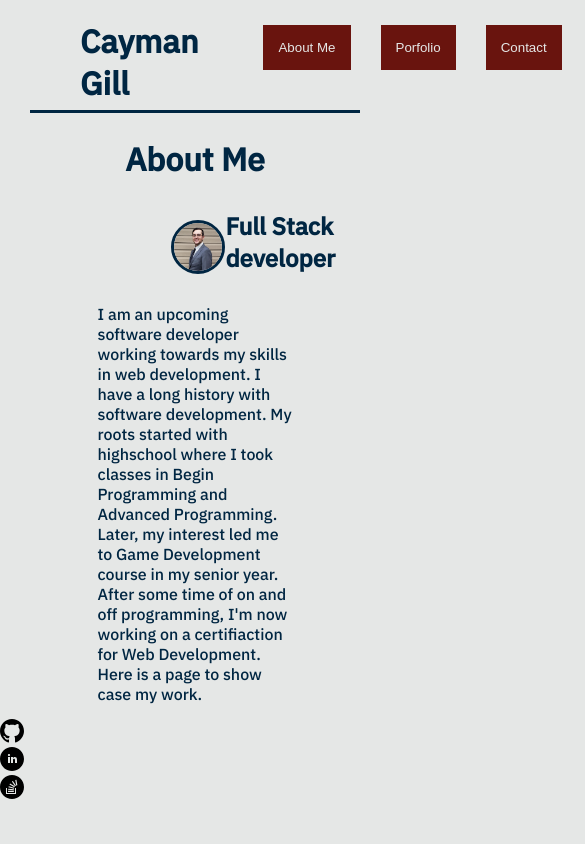
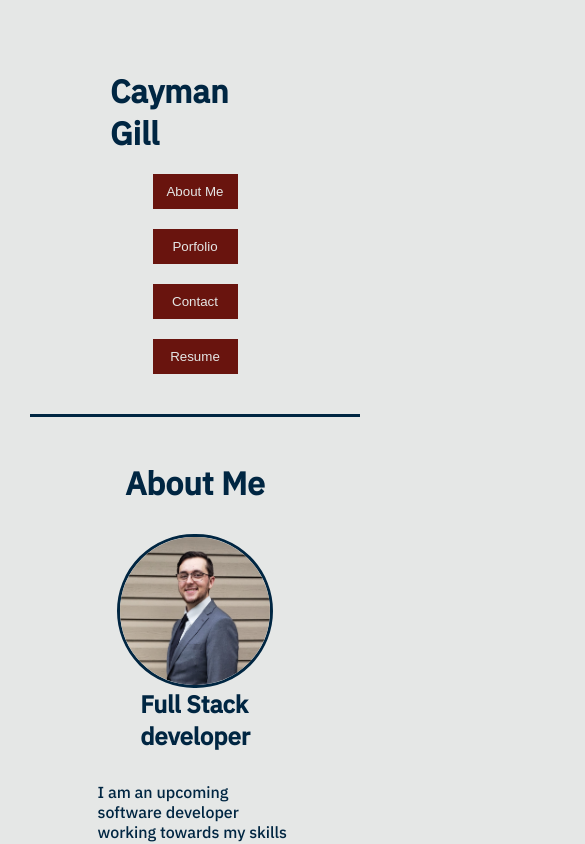
Before and after one commit to MaziveVelocity/React-Portfolio, a React (Create React App) app: page / in a window 390 px wide. Shown: the top 844 px of the page, 585 px wide, since content can reach past the window. Built offline with nearby package versions, Linux system fonts and the light colour scheme.

Commit message:
main page styles done with breakpoints started

```diff
--- a/src/App.css
+++ b/src/App.css
@@ -1,4 +1,4 @@
-:root{
+:root {
     --primary-color: #002642;
     --secondary-color: #69140e;
     --third-color: #a44200;
@@ -6,96 +6,209 @@
     --secondary-background: #b7b5b3;
 }
 
-*{
+* {
     margin: 0;
     padding: 0;
     background-color: var(--background-color);
     color: var(--primary-color);
 }
 
-a{
+a {
     text-decoration: none;
 }
 
-li{
+li {
     list-style: none;
 }
 
-button{
-    text-align: center;
-    margin: 15px;
-    padding: 15px;
+button {
     border: none;
+    padding: 10px;
+    width: 85px;
     border-radius: 10;
     color: var(--background-color);
     background-color: var(--secondary-color);
 }
 
-button:hover{
-    animation-duration: 1s;
+button:hover {
+    animation-duration: 0.5s;
     animation-name: nav-buttons;
     animation-direction: alternate;
-    padding: 30px;
+    padding: 10px;
+    width: 100px;
     cursor: pointer;
 }
 
-.App{
+.App {
     display: flex;
     flex-direction: column;
-    height: 80vh;
 }
 
-.Header{
+.Header {
     display: flex;
     justify-content: space-between;
     border-bottom-style: solid;
     border-bottom-color: var(--primary-color);
     margin: 10px 30px;
-    height: 100px;
+    height: 30%;
 }
 
-.Header h1{
+.Header h1 {
     margin: 10px 50px;
 }
 
-.Nav{
-    display: flex;
-    height: 75%;
-    width: 600px;
+nav {
+    width: 65%;
 }
 
-.project{
+.Nav {
+    display: flex;
+    justify-content: space-evenly;
+    height: 75%;
+    width: 100%;
+}
+
+.button-con {
+    display: flex;
+    justify-content: center;
+    margin: 10px;
+    width: 100%;
+    align-items: center;
+}
+
+.project {
     display: flex;
     flex-direction: column;
     align-items: center;
     margin: 15px 25%;
+    min-height: 75vh;
 }
 
-.About-me #profile{
+.About-me #profile {
     display: flex;
     align-items: flex-end;
     padding: 30px;
     width: 25%;
 }
 
-.About-me img{
+.About-me img {
     border-style: solid;
     border-radius: 180px;
     border-color: var(--primary-color);
     width: 100%;
+    min-width: 150px;
     height: auto;
 }
 
-.Portfolio h1, .Portfolio a{
+.Portfolio h1, .Portfolio a {
     margin: 15px;
 }
 
-@keyframes nav-buttons {
-    from{
-        padding: 15px;
+.Portfolio a img {
+    box-shadow: 0px 0px 0px rgba(0, 0, 0, 0.5);
+    transition: box-shadow 0.3s ease-in-out;
+}
+
+.Portfolio a img:hover {
+    box-shadow: 10px 10px 5px rgba(0, 0, 0, 0.5);
+}
+
+.Contact {
+    display: flex;
+    align-items: center;
+    width: 50%;
+}
+
+.Contact form {
+    display: flex;
+    flex-direction: column;
+    align-items: center;
+    border-radius: 20px;
+    width: 100%;
+    background-color: var(--third-color);
+}
+
+.Contact form .form-content {
+    color: var(--secondary-background);
+    background-color: var(--third-color);
+    margin: 15px;
+}
+
+.Contact form input {
+    padding: 5px;
+    border-radius: 15px;
+    outline: none;
+}
+
+.Contact form textarea {
+    border-radius: 15px;
+    padding: 5px;
+    outline: none;
+    margin-bottom: 30px;
+    max-width: 75%;
+    resize: horizontal;
+}
+
+.Footer {
+    display: flex;
+    justify-content: center;
+    background-color: var(--third-color);
+    padding: 15px 0px;
+}
+
+.Footer ul {
+    display: flex;
+    justify-content: space-around;
+    flex-direction: row;
+    width: 75%;
+    background-color: var(--third-color);
+}
+
+.Footer li {
+    background-color: var(--third-color);
+}
+
+.Footer a {
+    background-color: var(--third-color);
+}
+
+.Footer a img {
+    width: 50px;
+    height: auto;
+    border-radius: 180px;
+}
+
+.Footer a img:hover {
+    filter: invert(120%);
+    transition: filter 0.3s ease-in-out;
+}
+
+@media screen and (max-width: 940px) {
+    .Header {
+        flex-direction: column;
+        align-items: center;
+        padding: 30px;
+        margin: 30px;
     }
 
-    to{
-        padding: 30px;
+    .About-me #profile{
+        flex-direction: column;
+        align-items: center;
     }
 }
+
+@media screen and (max-width: 885px){
+    .Nav {
+
+        flex-wrap: wrap;
+    }
+}
+
+@keyframes nav-buttons {
+    from {
+        width: 85px;
+    }
+    to {
+        width: 100px;
+    }
+}
--- a/src/componets/Footer.js
+++ b/src/componets/Footer.js
@@ -1,18 +1,18 @@
 function Footer() {
     return (
         <div className="Footer">
-            <ul>
+            <ul id='footer-icons'>
                 <li className='footer-item'>
                     <a href='https://github.com/MaziveVelocity' target='_blank' rel='noreferrer'>
                         <img src='/assets/icons/github.svg' alt='Github Profile' />
                     </a>
                 </li>
-                <li>
+                <li className='footer-item'>
                     <a href='https://www.linkedin.com/in/cayman-gill-29174a13a/' target='_blank' rel='noreferrer'>
                         <img src='/assets/icons/linkden.svg' alt='Linkden Profile' />
                     </a>
                 </li>
-                <li>
+                <li className='footer-item'>
                     <a href='https://stackoverflow.com/users/16031565/mazive-velocityy' target='_blank' rel='noreferrer'>
                         <img src='/assets/icons/stackoverflow.svg' alt='Stack Overflow Profile' />
                     </a>
--- a/src/componets/Header.js
+++ b/src/componets/Header.js
@@ -7,18 +7,26 @@ function Header(props) {
     const { setSelected } = props
     return (
       <div className='Nav'>
-          <button id='about-me' onClick={() => setSelected('AboutMe')}>
+        <div className='button-con' >
+          <button onClick={() => setSelected('AboutMe')}>
             About Me
           </button >
+        </div>
+        <div className='button-con' >
           <button id='portfolio' onClick={() => setSelected('Portfolio')}>
             Porfolio
           </button >
+        </div>
+        <div className='button-con' >
           <button id='contact' onClick={() => setSelected('Contact')}>
             Contact
           </button >
+        </div>
+        <div className='button-con' >
           <button id='resume' onClick={() => setSelected('Resume')}>
             Resume
           </button >
+        </div>
       </div>
     )
   }
--- a/src/componets/Project.js
+++ b/src/componets/Project.js
@@ -54,20 +54,21 @@ function Project(props) {
                 <h1>Contact</h1>
 
                 <form>
-                    <label>
+                    <label className='form-content'>
                         Name:
-                        <input id='name' name='name' placeholder='Name' required></input>
+
                     </label>
+                    <input id='name' name='name' placeholder='Name' required></input>
 
-                    <label>
+                    <label className='form-content'>
                         Email:
-                        <input id='email' type='email' name='email' placeholder='Email' required></input>
                     </label>
+                    <input id='email' type='email' name='email' placeholder='Email' required></input>
 
-                    <label>
+                    <label className='form-content'>
                         Message:
-                        <textarea id='message' type='text' name='message' placeholder='Enter message here' rows='10' required></textarea>
                     </label>
+                    <textarea  id='message' type='text' name='message' placeholder='Enter message here' rows='10' required></textarea>
                 </form>
             </div>
         )
```
Also changed, not shown: public/assets/images/resume.png, public/assets/images/ticket-support-image.png. Lines whose indentation alone changed are shown as unchanged.
